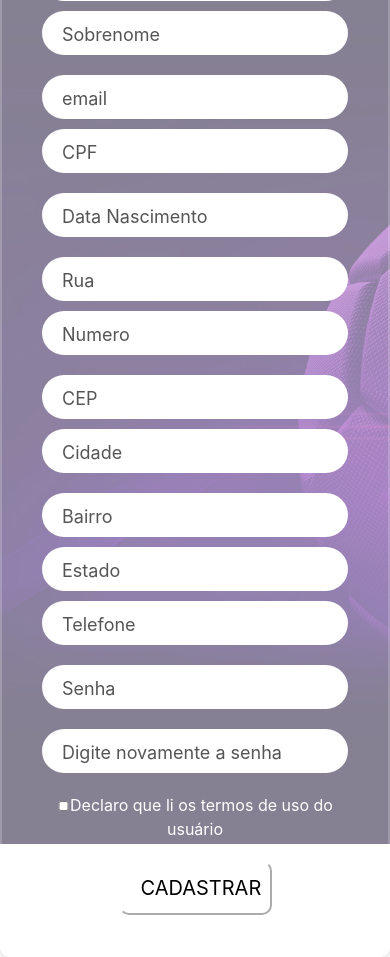
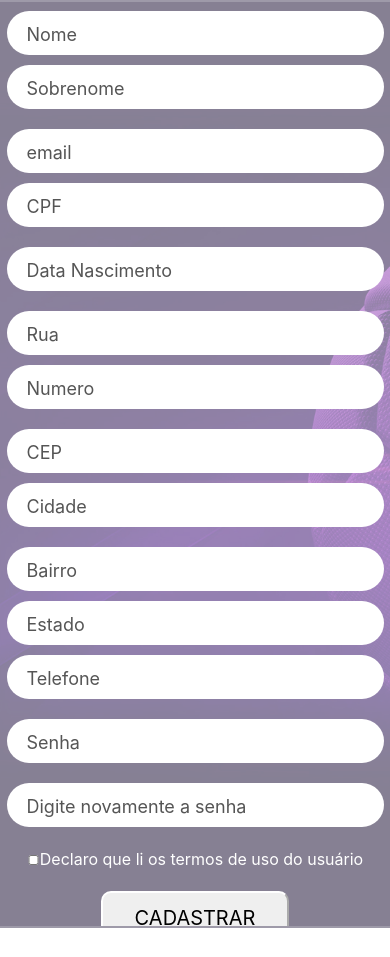
Before and after one commit to aligadigital/olheirodigital, a React (Create React App) app: page /player/register in a window 390 px wide. After the commit the page ends 928 px from the top, so only its background shows below. Built offline with nearby package versions, Linux system fonts and the light colour scheme; the HTML template or start-up script is replaced by a standard one.

Commit message:
change margin

```diff
--- a/src/Components/LoginForm/LoginForm.jsx
+++ b/src/Components/LoginForm/LoginForm.jsx
@@ -16,8 +16,7 @@
     <div className='form-box'>
       <form onSubmit={handleSubmit}>
       <img src={logo} className='header-login' alt='Olheiro Digital'/>
-
-       <div className='span-logintitle'>LOGIN</div>
+      <div className='span-logintitle'>LOGIN</div>
         <div className='input-box'>
           <input type='text' name='email' placeholder='Password'/>
           <label className='place'>email</label>
--- a/src/Components/Player/Register/Register.css
+++ b/src/Components/Player/Register/Register.css
@@ -1,5 +1,20 @@
+body {
+  margin: 0;
+  font-family: -apple-system, BlinkMacSystemFont, 'Segoe UI', 'Roboto', 'Oxygen', 'Ubuntu', 'Cantarell', 'Fira Sans', 'Droid Sans', 'Helvetica Neue', sans-serif;
+  -webkit-font-smoothing: antialiased;
+  -moz-osx-font-smoothing: grayscale;
+  background-image: url('/src/Components/Assets/Olheiro_Background.jpg');
+  background-position: center center;
+  background-size: cover;
+  background-repeat: no-repeat;
+  min-height: 100vh;
+  display: flex;
+  justify-content: center;
+  align-items: center;
+}
+
 .wrapper-cadastro {
-    width: 60%;
+  width: 90%;
   background-color: rgba(255, 255, 255, 0.5);
   border: 2px solid rgba(255, 255, 255, 0.2);
   backdrop-filter: blur(960deg);
@@ -11,7 +26,10 @@
   flex-direction: column;
   justify-content: center;
   align-items: center;
-    position: absolute;
+  box-sizing: border-box;
+  overflow: hidden;
+  position: relative; /* Changed to relative */
+  margin: 20px 0; /* Add margin for better spacing */
 }
 
 .title {
@@ -41,11 +59,9 @@
   position: relative;
 }
 
-
 .input-box-register:last-child {
   margin-right: 0;
 }
-
 
 .input-box-register input {
   height: 10px;
@@ -55,10 +71,11 @@
   font-size: 20px;
   padding: 20px 40px 20px 20px;
 }
-  .check-box input{
+
+.check-box input {
   height: fit-content;
   width: 50px;
-    border: 2px solid rgba(255,255,255,.2) ;
+  border: 2px solid rgba(255, 255, 255, 0.2);
   outline: none;
   display: flex;
   flex-direction: column;
@@ -66,21 +83,20 @@
   align-items: center;
   border-radius: 40px;
   font-size: 40px;
+}
 
-  }
-.input label{
+.input label {
   justify-content: center;
   align-items: center;
   padding-right: 10%;
-  overflow: scroll;
 }
 
-.input-button{
+.input-button {
   margin-top: 10px;
+  display: flex;
   flex-direction: column;
   justify-content: center;
   align-items: center;
-
 }
 
 .input-box-register button {
@@ -90,11 +106,10 @@
   font-size: 20px;
   border-radius: 10px;
   border-color: #fff;
-  padding: 10px 20px; /* Add padding for better appearance */
-  background-color: #ffffff; /* Optional: Set a background color */
-  cursor: pointer; /* Change cursor to pointer on hover */
+  padding: 10px 20px;
+  cursor: pointer;
+}
 
-}
 .short-input {
   flex: 0 0 10%;
   width: 20%;
@@ -123,19 +138,16 @@
   top: -1px;
   font-size: 8px;
   opacity: 1;
-    overflow: scroll;
 }
 
 .input-box-register input:not(:focus):placeholder-shown + .place {
   top: 10px;
   font-size: 18px;
   opacity: 1;
-    overflow: scroll;
 }
 
 .input-box-register input::placeholder {
   color: transparent;
-    overflow: scroll;
 }
 
 .validation-enable {
@@ -172,8 +184,25 @@
 
 /* Media query for screens smaller than 620px */
 @media (max-width: 620px) {
+  body {
+    margin: 0;
+    font-family: -apple-system, BlinkMacSystemFont, 'Segoe UI', 'Roboto', 'Oxygen', 'Ubuntu', 'Cantarell', 'Fira Sans', 'Droid Sans', 'Helvetica Neue', sans-serif;
+    background-image: url('/src/Components/Assets/Olheiro_Background.jpg');
+    background-position: center center;
+    background-size: cover;
+    background-repeat: no-repeat;
+    min-height: 110vh;
+    display: flex;
+    justify-content: center;
+    align-items: center;
+  }
+
   .wrapper-cadastro {
     width: 100%;
+    min-height: 110%; /* Ensure the height is 100% of the viewport */
+    padding: 20px;
+     margin-top: 20px;
+    margin-bottom: 20px;
   }
 
   .input-row {
@@ -184,6 +213,7 @@
     margin-right: 0;
     margin-bottom: 10px;
   }
+
   .short-input {
     flex: 0 0 10%;
     width: 100%;
```
Lines whose indentation alone changed are shown as unchanged.
